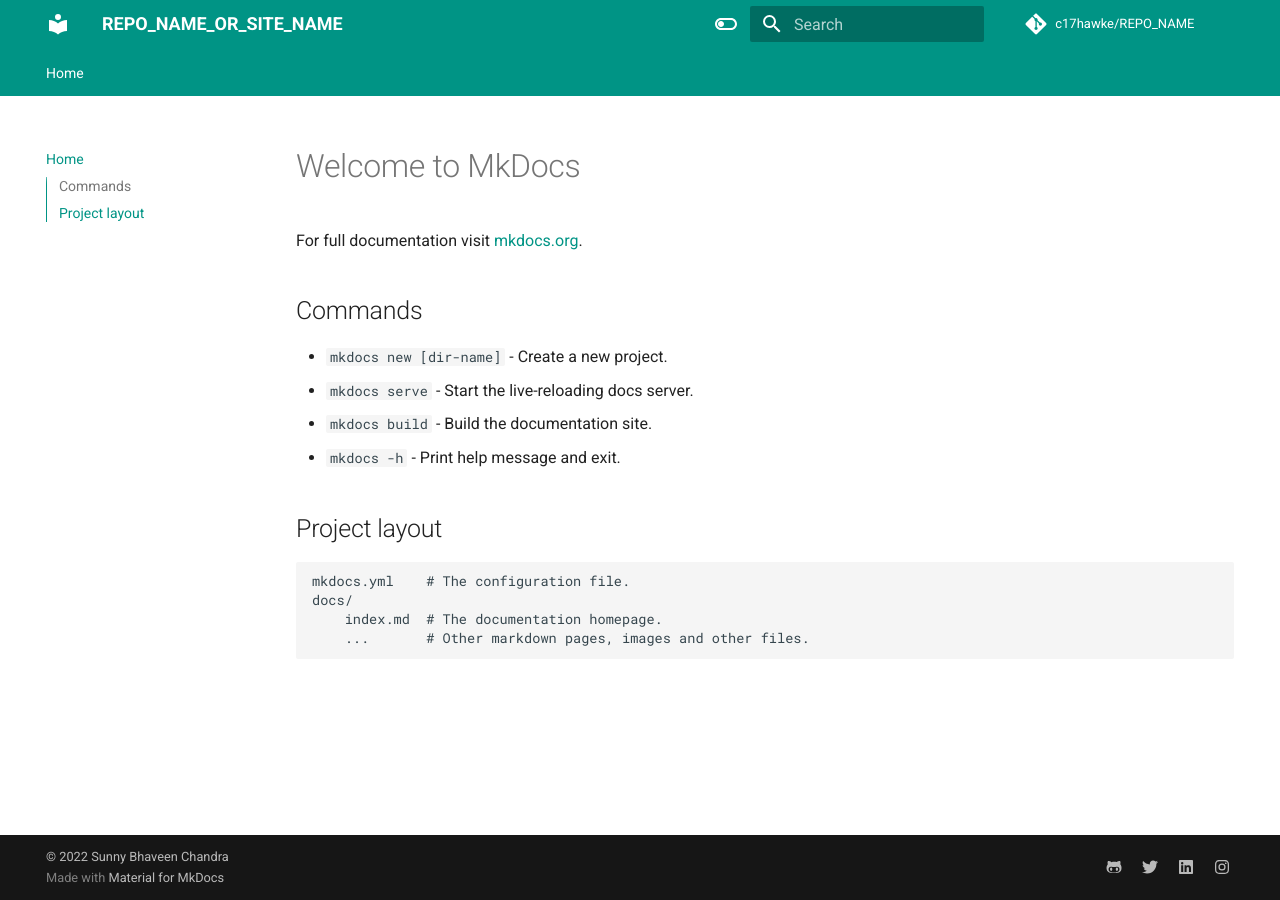
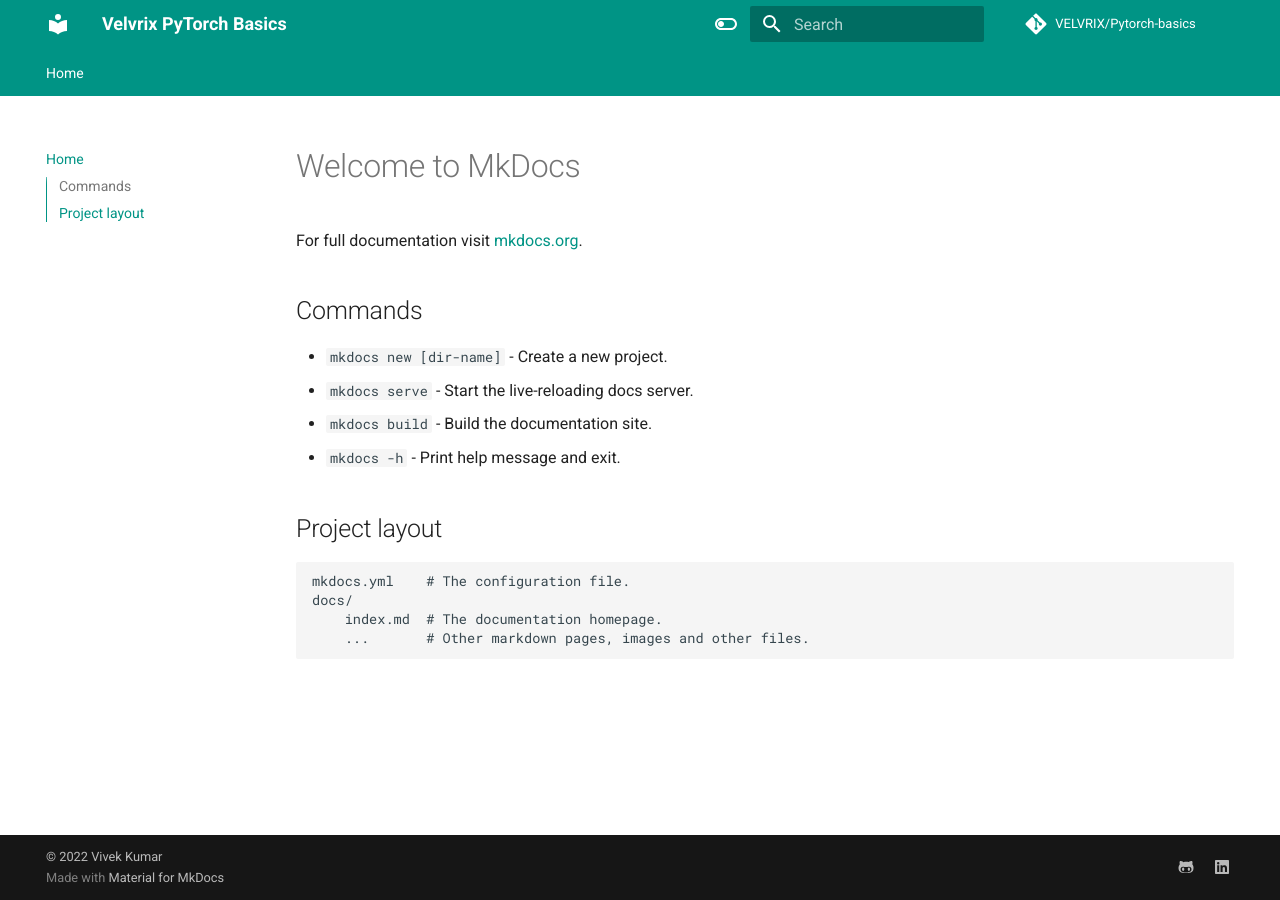
Before and after one commit to VELVRIX/Pytorch-basics, an MkDocs documentation site: the page built from docs/index.md, in a window 1280 px wide. Built offline with MkDocs 1.6.1 and Material for MkDocs 9.7.7, drawn with Linux system fonts in a browser that asks for light colours; comment, search, counter and statistics services are not loaded.

Commit message:
third commit

```diff
--- a/mkdocs.yml
+++ b/mkdocs.yml
@@ -1,5 +1,5 @@
 # Project information
-site_name: REPO_NAME_OR_SITE_NAME
+site_name: Velvrix PyTorch Basics
 # defeine TOC or order of website-
 nav:
   - Home: index.md
@@ -9,8 +9,8 @@
   DESCRIPTION
 
 # Repository
-repo_name: c17hawke/REPO_NAME
-repo_url: https://github.com/c17hawke/REPO_NAME
+repo_name: VELVRIX/Pytorch-basics
+repo_url: https://github.com/VELVRIX/Pytorch-basics
 
 # Configuration
 theme:
@@ -39,13 +39,9 @@
 extra:
   social:
     - icon: fontawesome/brands/github-alt
-      link: https://github.com/c17hawke
-    - icon: fontawesome/brands/twitter
-      link: https://twitter.com/c17hawke
+      link: https://github.com/VELVRIX
     - icon: fontawesome/brands/linkedin
-      link: https://linkedin.com/in/c17hawke
-    - icon: fontawesome/brands/instagram
-      link: https://www.instagram.com/c17hawke/
+      link: https://www.linkedin.com/in/vivek-kumar-175543203/
 
 extra_javascript:
   - javascripts/mathjax.js
@@ -70,4 +66,4 @@
   - search
 
 copyright: |
-  &copy; 2022 <a href="https://github.com/c17hawke"  target="_blank" rel="noopener">Sunny Bhaveen Chandra</a>
+  &copy; 2022 <a href="https://github.com/VELVRIX"  target="_blank" rel="noopener">Vivek Kumar</a>
```
